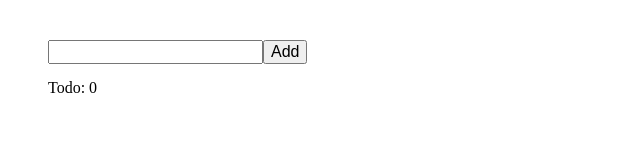
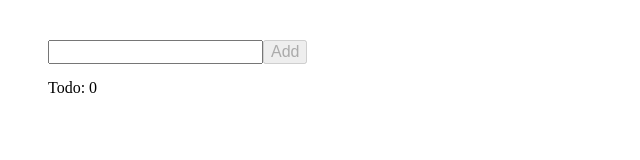
Before and after one commit to kwn1125/recoil-todo-app, a React (Vite) app: page / in a window 1280 px wide. Shown: the top 160 px of the page, without its empty margins (0-640 px from the left). Built offline with nearby package versions, Linux system fonts and the light colour scheme.

Commit message:
feat: disable add button when todo input is empty or whitespace

```diff
--- a/src/features/todo/components/TodoCreator.tsx
+++ b/src/features/todo/components/TodoCreator.tsx
@@ -24,7 +24,12 @@ export const TodoCreator = () => {
   return (
     <div className="todoCreator">
       <input type="text" className="todoTitleInput" onChange={onChange} value={todoTitle} />
-      <button type="button" className="addTodoButton" onClick={handleClick}>
+      <button
+        type="button"
+        className="addTodoButton"
+        onClick={handleClick}
+        disabled={!todoTitle.trim()}
+      >
         Add
       </button>
     </div>
```
